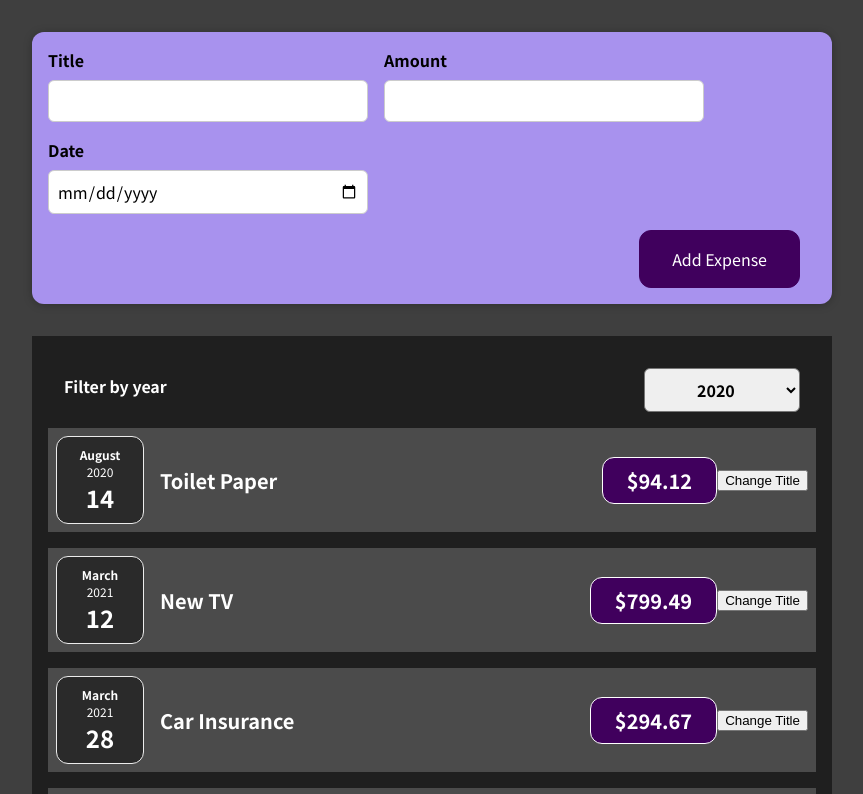
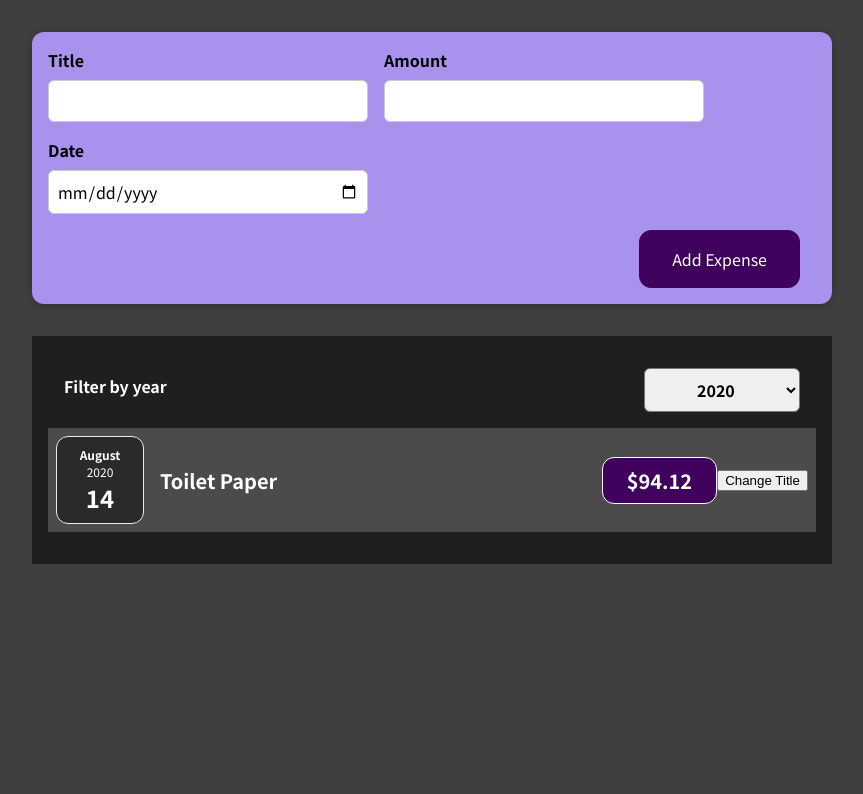
Before and after one commit to sushantbasak/Expense-Tracker, a React (Create React App) app: page / in a window 1280 px wide. Shown: the top 794 px of the page, without its empty margins (208-1071 px from the left). Built offline with nearby package versions, Linux system fonts and the light colour scheme.

Commit message:
Complete Expense Filter Method

```diff
--- a/src/App.js
+++ b/src/App.js
@@ -1,8 +1,8 @@
 import Expenses from './components/Expenses/Expenses';
 import NewExpense from './components/NewExpense/NewExpense';
+import { useState } from 'react';
 
-function App() {
-  const expenses = [
+const DUMMY_EXPENSES = [
   {
     id: 'e1',
     title: 'Toilet Paper',
@@ -24,8 +24,12 @@
   },
 ];
 
+function App() {
+  const [expenses, setExpenses] = useState(DUMMY_EXPENSES);
+
   const addExpenseHandler = (expense) => {
     console.log(expense);
+    setExpenses((prevExpenses) => [...prevExpenses, expense]);
   };
 
   return (
--- a/src/components/Expenses/Expenses.js
+++ b/src/components/Expenses/Expenses.js
@@ -11,19 +11,28 @@
     setFilteredYear(year);
   };
 
+  const filteredExpenses = props.items.filter((expense) => {
+    return expense.date.getFullYear().toString() === filteredYear;
+  });
+
   return (
     <Card className="expenses">
       <ExpenseFilter
         onChangeFilter={filterChangeHandler}
         selected={filteredYear}
       />
-      {props.items.map((expense) => (
-        <ExpenseItem
-          title={expense.title}
-          amount={expense.amount}
-          date={expense.date}
-        />
-      ))}
+      {filteredExpenses.length === 0 ? (
+        <p>No expenses Found.</p>
+      ) : (
+        filteredExpenses.map((expense) => (
+          <ExpenseItem
+            key={expense.id}
+            title={expense.title}
+            amount={expense.amount}
+            date={expense.date}
+          />
+        ))
+      )}
     </Card>
   );
 }
```
Lines whose indentation alone changed are shown as unchanged.
